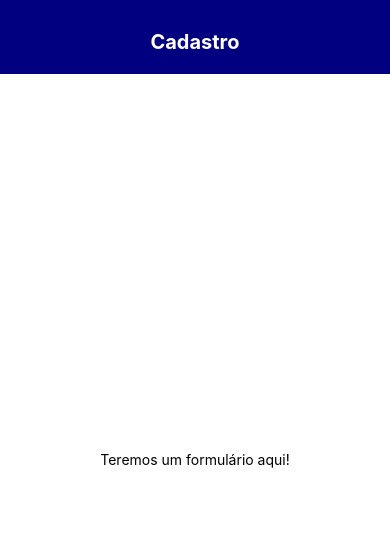
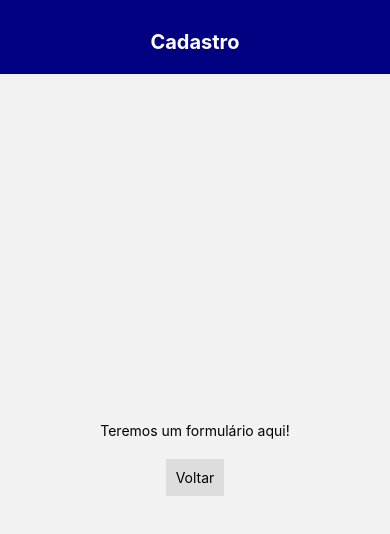
Before and after one commit to alannapaiva/reactnative01, a React Native app: screen /Form in a window 390 px wide. Shown: the top 534 px of the page. Built offline with nearby package versions, Linux system fonts and the light colour scheme.

Commit message:
Add the button back navigation

```diff
--- a/App.js
+++ b/App.js
@@ -1,8 +1,8 @@
 import React, {useState} from 'react';
-import Form from './Pages/Form';
+import Routes from './Routes';
 
 export default function App() {
   return (
-    <Form />
+    <Routes />
   );
 }
--- a/Pages/Form.js
+++ b/Pages/Form.js
@@ -1,15 +1,21 @@
 import React from "react";
-import { StyleSheet, Text, View } from "react-native";
+import { StyleSheet, Text, View, TouchableOpacity } from 'react-native';
+import { useNavigation } from '@react-navigation/native';
 import Header from './Header';
 
 
 function Form() {
+  const navigation = useNavigation();
   return (
       <>
         <Header title="Cadastro" />
         <View style={styles.container}>
             <Text>Teremos um formulário aqui!</Text>
+            <TouchableOpacity style={styles.button} onPress={() => navigation.goBack('Home')}>
+              <Text>Voltar</Text>
+            </TouchableOpacity>
         </View>
+
       </>
   );
 }
@@ -19,6 +25,12 @@ const styles = StyleSheet.create({
       flex: 1,
       alignItems: 'center',
       justifyContent: 'center',
+    },
+    button: {
+      marginTop: 20,
+      alignItems: "center",
+      backgroundColor: "#DDDDDD",
+      padding: 10
     }
   });
 
```
